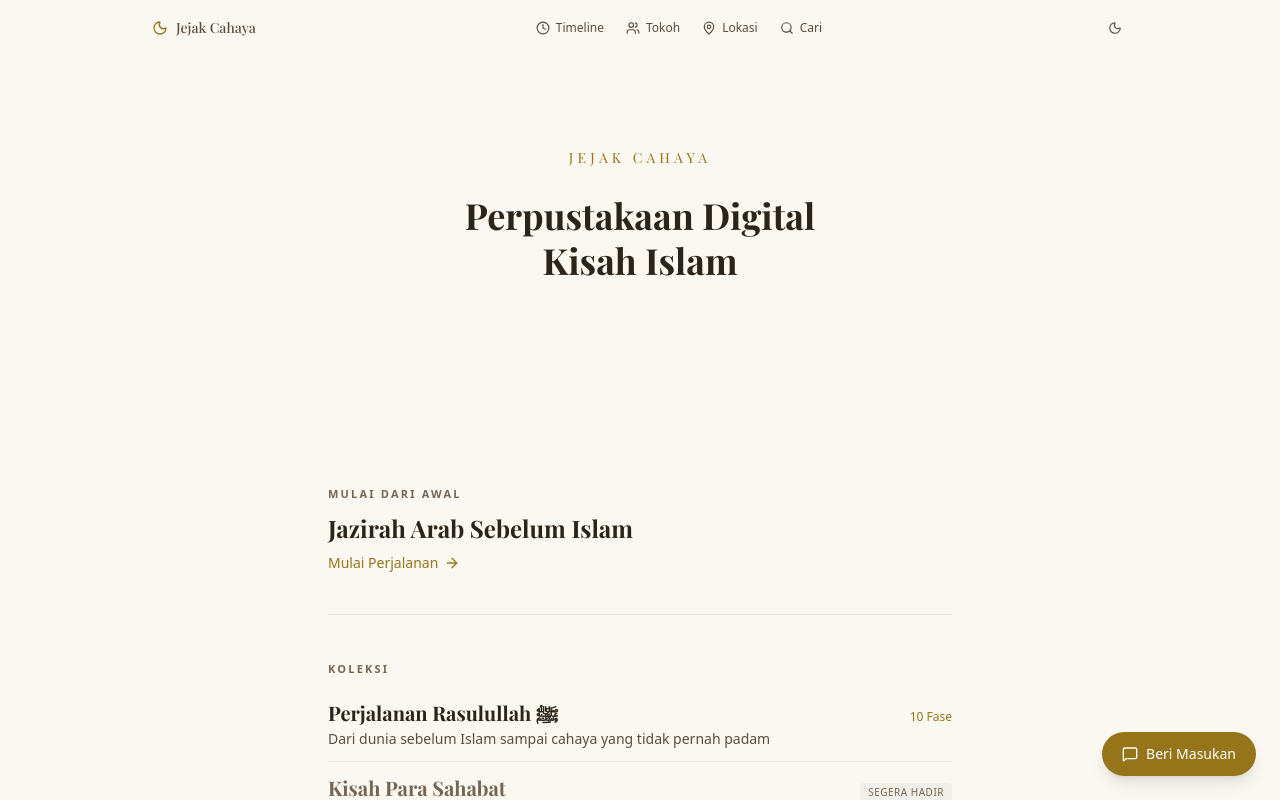
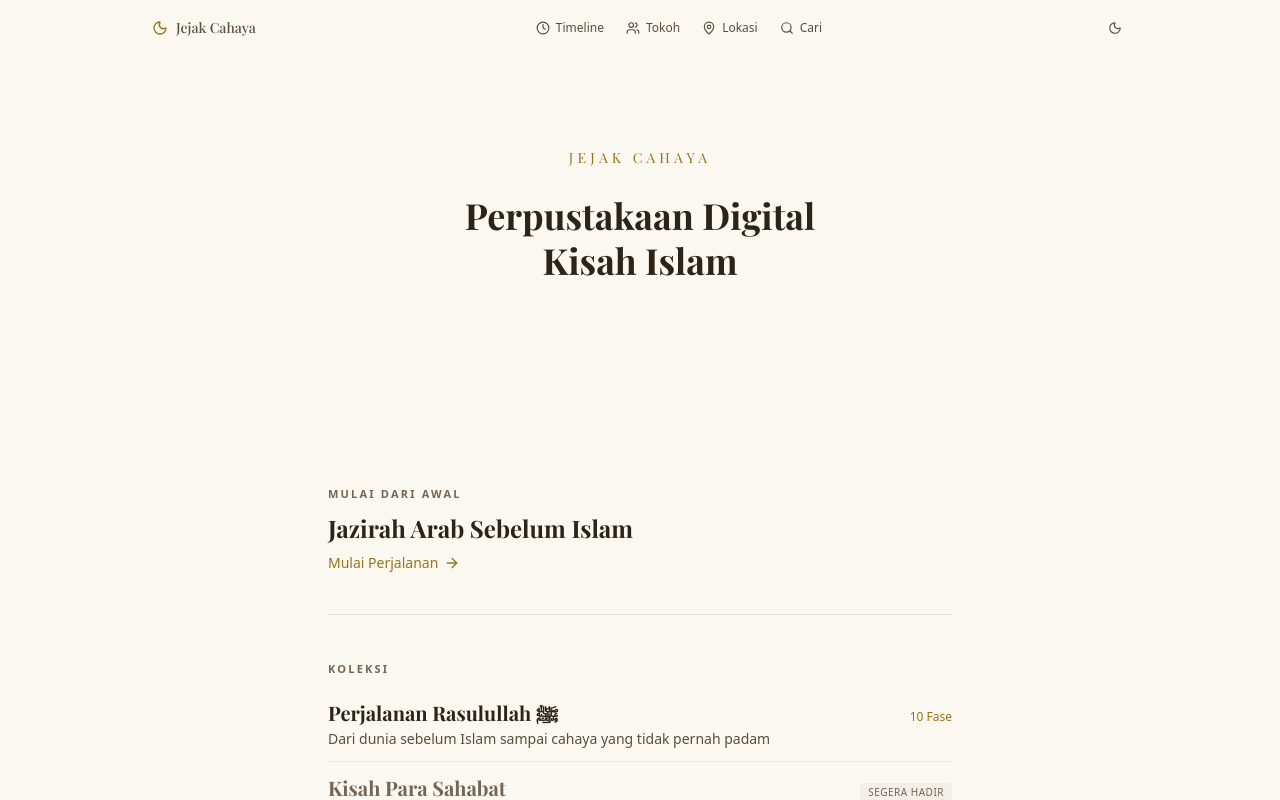
Before and after one commit to abuauf4/jejak-cahaya, a Next.js app: page / in a window 1280 px wide. Shown: the top 800 px of the page. Built offline with nearby package versions, Linux system fonts and the light colour scheme; a web font is replaced by a local one.

Commit message:
feat: Masukan button in bottom bar — gold center FAB, floating button removed, custom event bridge

```diff
--- a/src/components/jejak/FeedbackForm.tsx
+++ b/src/components/jejak/FeedbackForm.tsx
@@ -1,8 +1,8 @@
 'use client';
 
-import { useState } from 'react';
+import { useState, useEffect } from 'react';
 import { motion, AnimatePresence } from 'framer-motion';
-import { MessageSquare, X, Send, CheckCircle } from 'lucide-react';
+import { X, Send, CheckCircle } from 'lucide-react';
 import { useNavigation } from '@/lib/store';
 
 const categories = [
@@ -24,6 +24,13 @@ export default function FeedbackForm() {
   const [submitting, setSubmitting] = useState(false);
   const [submitted, setSubmitted] = useState(false);
   const [error, setError] = useState('');
+
+  // Listen for open-feedback event from bottom bar
+  useEffect(() => {
+    const handler = () => setOpen(true);
+    window.addEventListener('open-feedback', handler);
+    return () => window.removeEventListener('open-feedback', handler);
+  }, []);
 
   const handleSubmit = async (e: React.FormEvent) => {
     e.preventDefault();
@@ -67,21 +74,6 @@ export default function FeedbackForm() {
 
   return (
     <>
-      {/* Floating button */}
-      <motion.button
-        onClick={() => setOpen(true)}
-        whileHover={{ scale: 1.05 }}
-        whileTap={{ scale: 0.95 }}
-        className={`fixed bottom-6 right-6 z-50 flex items-center gap-2 px-5 py-3 rounded-full shadow-lg transition-colors ${
-          isLight
-            ? 'bg-gold text-white hover:bg-gold/90'
-            : 'bg-[#D4A843] text-[#080B16] hover:bg-[#D4A843]/90'
-        }`}
-      >
-        <MessageSquare className="w-4 h-4" />
-        <span className="text-sm font-medium">Beri Masukan</span>
-      </motion.button>
-
       {/* Modal overlay */}
       <AnimatePresence>
         {open && (
--- a/src/components/jejak/Navigation.tsx
+++ b/src/components/jejak/Navigation.tsx
@@ -2,7 +2,7 @@
 
 import { useState, useEffect } from 'react';
 import { usePathname } from 'next/navigation';
-import { Moon, Sun, Clock, MapPin, Users, Search, Home } from 'lucide-react';
+import { Moon, Sun, Clock, MapPin, Users, Search, Home, MessageSquare } from 'lucide-react';
 import { motion } from 'framer-motion';
 import { useNavigation, useReadingProgress } from '@/lib/store';
 import { useJejakNav } from '@/lib/useJejakNav';
@@ -146,10 +146,39 @@ export default function Navigation() {
         <div className="flex items-center justify-around h-14">
           {[
             { view: 'home' as const, label: 'Beranda', icon: Home },
-            ...navItems,
+            { view: 'timeline' as const, label: 'Timeline', icon: Clock },
+            { view: 'feedback' as const, label: 'Masukan', icon: MessageSquare, center: true },
+            { view: 'character' as const, label: 'Tokoh', icon: Users },
+            { view: 'location' as const, label: 'Lokasi', icon: MapPin },
           ].map((item) => {
             const Icon = item.icon;
             const isActive = activeView === item.view;
+            const isCenter = 'center' in item && item.center;
+
+            if (isCenter) {
+              return (
+                <button
+                  key={item.view}
+                  onClick={() => {
+                    // Dispatch custom event to open feedback form
+                    window.dispatchEvent(new CustomEvent('open-feedback'));
+                  }}
+                  className="flex flex-col items-center justify-center flex-1 h-full relative"
+                >
+                  <div className={`w-10 h-10 rounded-full flex items-center justify-center -mt-4 shadow-lg ${
+                    isLight
+                      ? 'bg-gold text-white'
+                      : 'bg-[#D4A843] text-[#080B16]'
+                  }`}>
+                    <Icon className="w-[18px] h-[18px]" />
+                  </div>
+                  <span className={`text-[10px] font-medium -mt-0.5 ${
+                    isLight ? 'text-gold' : 'text-[#D4A843]'
+                  }`}>{item.label}</span>
+                </button>
+              );
+            }
+
             return (
               <button
                 key={item.view}
```
